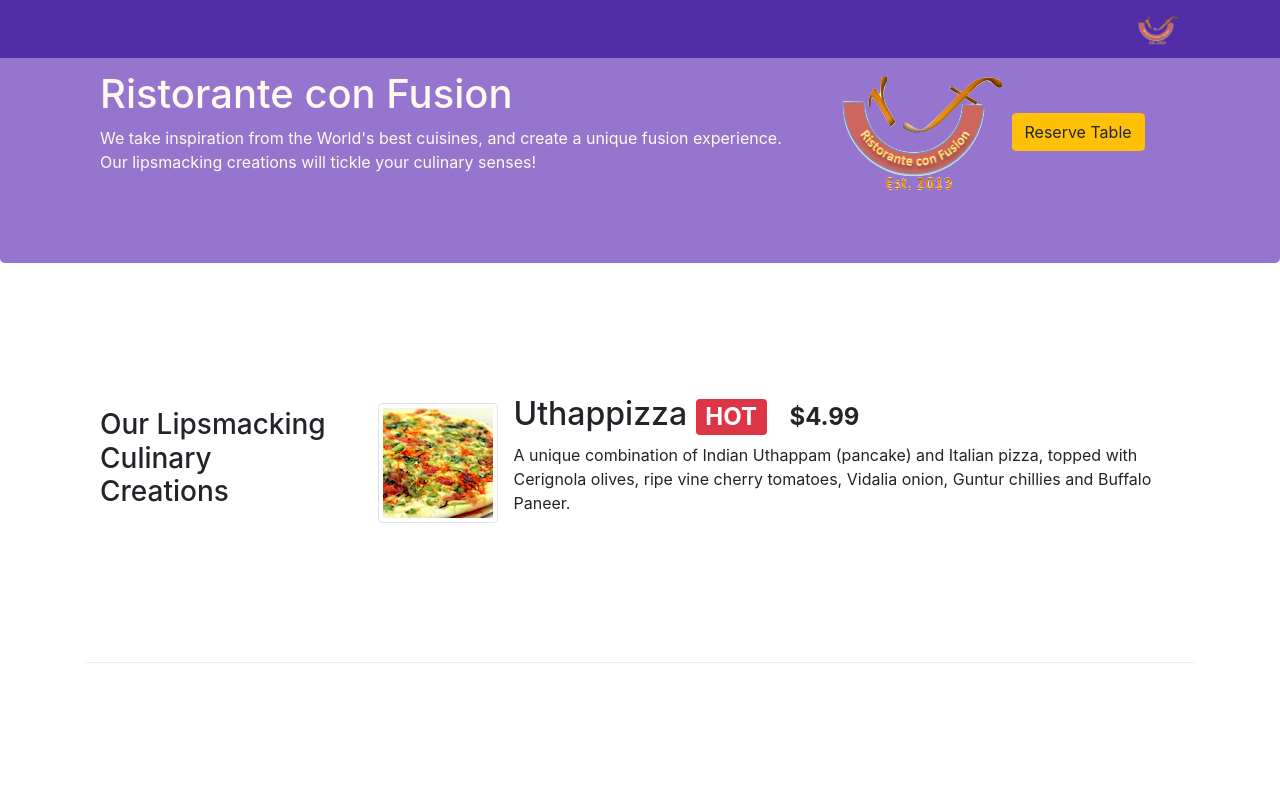
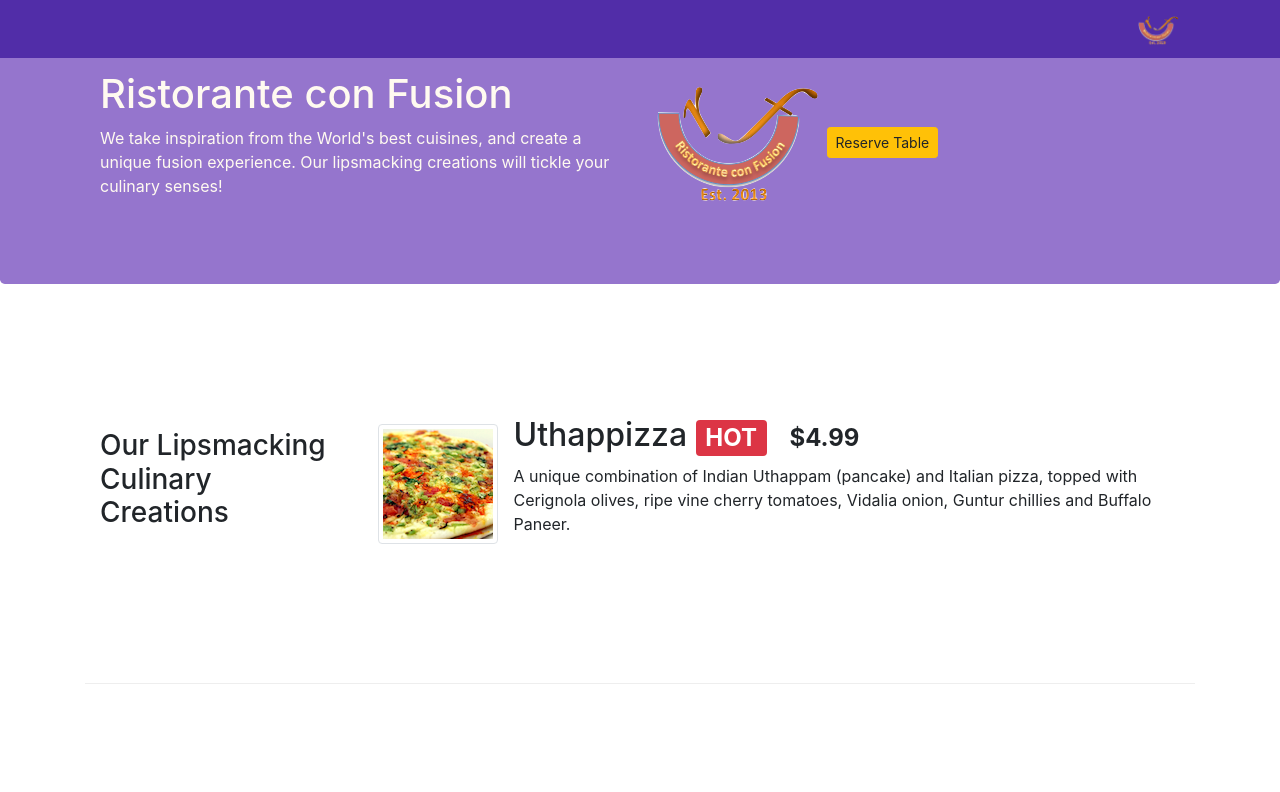
Before and after one commit to prabhjot75/git-test, a website: page index.html in a window 1280 px wide. Shown: the top 792 px of the page. Drawn offline with nearby package versions, Linux system fonts and the light colour scheme.

Commit message:
Assignment 2 minor corrections

```diff
--- a/index.html
+++ b/index.html
@@ -37,13 +37,13 @@
     <header class="jumbotron">
         <div class="container">
             <div class="row row-header">
-                <div class="col-12 col-sm-8">
+                <div class="col-6">
                     <h1>Ristorante con Fusion</h1>
                     <p>We take inspiration from the World's best cuisines, and create a unique fusion experience. Our lipsmacking creations will tickle your culinary senses!</p>
                 </div>
-				<div class="col col-sm align-self-center">
+				<div class="col-6 align-self-center">
                     <img src="img/logo.png" class="img-fluid">
-					<a class="btn btn-warning" href="#reserve-table">Reserve Table</a>
+					<a class="btn btn-sm btn-warning" href="#reserve-table">Reserve Table</a>
                 </div>
             </div>
         </div>
```
